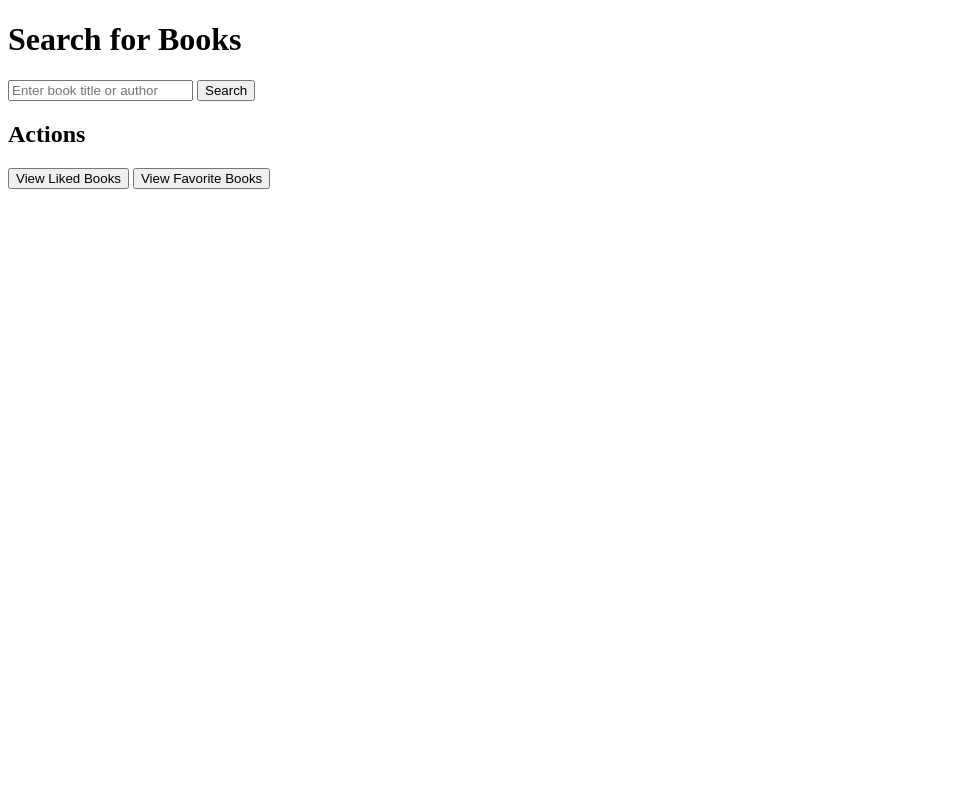
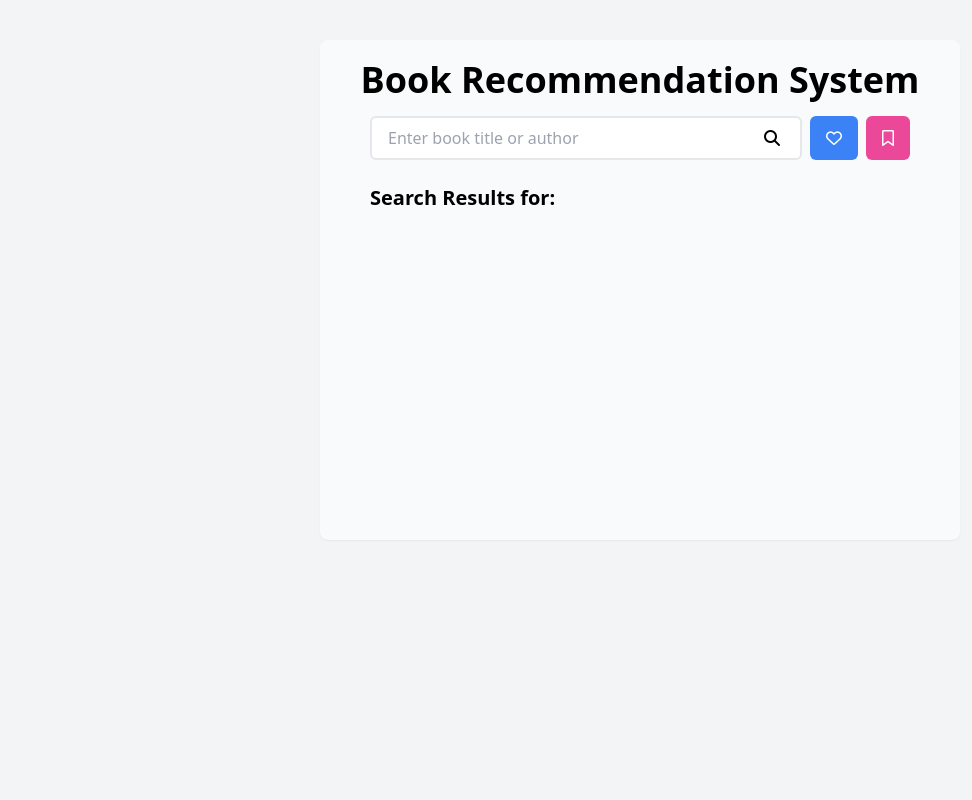
Before and after one commit to BhavishyaMaheshwari/bookrecommender, a Flask app: page / in a window 1280 px wide. Shown: the whole page, without its empty margins (0-972 px from the left). Run offline with Flask 3, Linux system fonts and the light colour scheme; some libraries are stand-ins or nearby versions.

Commit message:
improved the frontend
designed the front end and integrated the search feature

```diff
--- a/app.py
+++ b/app.py
@@ -22,7 +22,7 @@ def search_books(query):
     params = {
         'q': query,
         'key': GOOGLE_BOOKS_API_KEY,
-        'maxResults': 5
+        'maxResults': 10
     }
     response = requests.get(url, params=params)
     return response.json()
@@ -79,6 +79,12 @@ def favorite_books():
             favorite_books_data.append(book_data['items'][0])  # Add the first item if found
     return jsonify({"favorite_books": favorite_books_data})
 
+@app.after_request
+def after_request(response):
+    response.headers["Cache-Control"] = "no-store, max-age=0"
+    return response
+
+
 # Run the app
 if __name__ == "__main__":
     app.run(debug=True)
--- a/templates/index.html
+++ b/templates/index.html
@@ -3,9 +3,32 @@
 <head>
     <meta charset="UTF-8">
     <title>Book Recommendation System</title>
+    <script src="https://cdn.tailwindcss.com"></script>
+    <script src="https://kit.fontawesome.com/89a66043fb.js" crossorigin="anonymous"></script>
 </head>
 <body>
-    <h1>Search for Books</h1>
+    <div class="w-screen h-screen bg-gray-100 py-10">
+        <div class="relative w-1/2 m-auto min-h-[500px] bg-gray-50 p-5 rounded-lg shadow-sm">
+            <h1 class="text-center text-4xl font-bold">Book Recommendation System</h1>
+
+            <div class="flex justify-center mt-4 w-[90%] m-auto gap-2">
+                <form id="searchBar" class="flex border-2 border-gray-200 bg-white w-full rounded-md">
+                    <input type="text" id="query" placeholder="Enter book title or author" class="p-2 px-4 rounded-md flex-1 focus:outline-none focus:border-blue-500" required>
+                    <button type="submit" class="flex items-center justify-center rounedd-md bg-white px-4 py-2 mx-1"><i class="fa fa-search" aria-hidden="true"></i></button>
+                </form>
+                <button class="flex items-center justify-between gap-2 bg-blue-500 text-white px-4 py-2 rounded-md hover:bg-blue-600" ><i class="fa fa-heart-o" aria-hidden="true"></i></button>
+                <button class="flex items-center justify-between gap-2 bg-pink-500 text-white px-4 py-2 rounded-md hover:bg-pink-600" ><i class="fa fa-bookmark-o" aria-hidden="true"></i></button>
+
+            </div>
+
+            <div id="results" class="relative mt-4 w-[90%]  m-auto">
+                <h1 id="searchText" class="text-xl font-bold mb-2 mt-6">Search Results for: </h1>
+                <ul id="result-box" class="max-h-[70vh] overflow-auto">
+                </ul>
+            </div>
+        </div>
+    </div>
+    <!-- <h1>Search for Books</h1>
     <form id="searchForm">
         <input type="text" id="query" placeholder="Enter book title or author" required>
         <button type="submit">Search</button>
@@ -17,112 +40,143 @@
 
     <div id="results"></div>
     <div id="likedBooks"></div>
-    <div id="favoriteBooks"></div>
+    <div id="favoriteBooks"></div> -->
 
     <script>
         // Function to handle search form submission
-        document.getElementById('searchForm').addEventListener('submit', async function(event) {
+        document.querySelector('#searchBar').addEventListener('submit', async function(event) {
             event.preventDefault();
             const query = document.getElementById('query').value;
+            document.querySelector("#searchText").innerHTML = `Search Results for: ${query}`;
             const response = await fetch(`/search?query=${query}`);
             const data = await response.json();
+            console.log(data);
+
             displayResults(data);
         });
 
         // Function to display search results
         function displayResults(data) {
-            const resultsDiv = document.getElementById('results');
-            resultsDiv.innerHTML = '';
+            const resultBox = document.querySelector('#result-box');
+            resultBox.innerHTML = '';
             if (data.items) {
-                data.items.forEach(book => {
-                    const bookDiv = document.createElement('div');
-                    bookDiv.innerHTML = `
-                        <h3>${book.volumeInfo.title}</h3>
-                        <p>Author: ${book.volumeInfo.authors ? book.volumeInfo.authors.join(', ') : 'N/A'}</p>
-                        <p>Liked: ${book.liked ? 'Yes' : 'No'}</p>
-                        <p>Favorite: ${book.favorite ? 'Yes' : 'No'}</p>
-                        <button onclick="likeBook('${book.id}')">${book.liked ? 'Unlike' : 'Like'}</button>
-                        <button onclick="favoriteBook('${book.id}')">${book.favorite ? 'Unfavorite' : 'Favorite'}</button>
-                    `;
-                    resultsDiv.appendChild(bookDiv);
-                });
+                data.items.forEach(({volumeInfo, accessInfo, id, liked, favorite}) => {
+                    const bookItem = document.createElement('li')
+                    bookItem.setAttribute('class', 'my-2')
+                    bookItem.innerHTML = `
+                            <div class="flex border-b-2 py-2">
+                                <img class="w-[180px] h-[180px] object-contain" src="${volumeInfo.imageLinks.smallThumbnail}" alt="${volumeInfo.title}">
+                                <div class="flex flex-1 justify-start relative">
+                                    <div class="content flex-1 relative">
+                                        <h2 class="font-semibold text-[25px] leading-none text-wrap max-w-[80%]">${volumeInfo.title}</h2>
+                                        <p class="font-medium text-[15px] text-[#464646] mb-2">${
+                                            volumeInfo.authors.join(', ')
+                                            }</p>
+                                        <div class="flex gap-1  flex-wrap">
+                                            ${
+                                                volumeInfo['categories'] ?
+                                                    volumeInfo.categories.map(category => `<span class="bg-pink-500 rounded-[10pc] px-[9px] py-[2px] text-[13px] text-white">${category}</span>`)
+                                                    : `<span class="bg-red-500 rounded-[10pc] px-[9px] py-[2px] text-[13px] text-white">No Category Found</span>`
+
+                                            }
+                                        </div>
+                                        <p class="text-[15px] mt-2">${volumeInfo.description ? volumeInfo.description.slice(0, 150) + '...' : "No Description"}</p>
+                                        <div class="flex gap-2 mt-2">
+                                            <button class="flex items-center gap-2 bg-blue-500 px-4 py-2 text-white rounded-md hover:bg-blue-600" ><i class="fa fa-heart-o" aria-hidden="true"></i>Like</button>
+                                            <button class="flex items-center gap-2 bg-pink-500 px-4 py-2 text-white rounded-md hover:bg-pink-600" ><i class="fa fa-bookmark-o" aria-hidden="true"></i>Read Later</button>
+                                        </div>
+                                    </div>
+                                    <div class="absolute top-0 right-0 flex gap-2">
+                                        <a href="${accessInfo.webReaderLink}" target="_blank" rel="noopener noreferrer" class="flex items-center justify-center gap-2 bg-gray-200 w-[40px] h-[40px] text-white rounded-[50%] hover:bg-gray-300" >
+                                            <i class="fa-brands fa-google-play text-black"></i>
+                                        </a>
+                                        <a href="${volumeInfo.infoLink}" target="_blank" rel="noopener noreferrer" class="flex items-center justify-center gap-2 bg-gray-200 w-[40px] h-[40px] text-white rounded-[50%] hover:bg-gray-300" >
+                                            <i class="fa-solid fa-book text-black"></i>
+                                        </a>
+                                    </div>
+
+                                </div>
+                            </div>
+                    `
+                    resultBox.appendChild(bookItem)
+                })
             } else {
-                resultsDiv.innerHTML = '<p>No results found.</p>';
+                resultBox.innerHTML = '<p>No results found.</p>';
             }
         }
 
 
-        // Function to like a book
-        async function likeBook(bookId) {
-            await fetch('/like', {
-                method: 'POST',
-                headers: { 'Content-Type': 'application/json' },
-                body: JSON.stringify({ book_id: bookId })
-            });
-            alert('Book liked!');
-            // Refresh the results to show updated like status
-            const query = document.getElementById('query').value;
-            const response = await fetch(`/search?query=${query}`);
-            const data = await response.json();
-            displayResults(data);
-        }
+        // // Function to like a book
+        // async function likeBook(bookId) {
+        //     await fetch('/like', {
+        //         method: 'POST',
+        //         headers: { 'Content-Type': 'application/json' },
+        //         body: JSON.stringify({ book_id: bookId })
+        //     });
+        //     alert('Book liked!');
+        //     // Refresh the results to show updated like status
+        //     const query = document.getElementById('query').value;
+        //     const response = await fetch(`/search?query=${query}`);
+        //     const data = await response.json();
+        //     displayResults(data);
+        // }
 
-        // Function to favorite a book
-        async function favoriteBook(bookId) {
-            await fetch('/favorite', {
-                method: 'POST',
-                headers: { 'Content-Type': 'application/json' },
-                body: JSON.stringify({ book_id: bookId })
-            });
-            alert('Book added to favorites!');
-            // Refresh the results to show updated favorite status
-            const query = document.getElementById('query').value;
-            const response = await fetch(`/search?query=${query}`);
-            const data = await response.json();
-            displayResults(data);
-        }
+        // // Function to favorite a book
+        // async function favoriteBook(bookId) {
+        //     await fetch('/favorite', {
+        //         method: 'POST',
+        //         headers: { 'Content-Type': 'application/json' },
+        //         body: JSON.stringify({ book_id: bookId })
+        //     });
+        //     alert('Book added to favorites!');
+        //     // Refresh the results to show updated favorite status
+        //     const query = document.getElementById('query').value;
+        //     const response = await fetch(`/search?query=${query}`);
+        //     const data = await response.json();
+        //     displayResults(data);
+        // }
 
-        // Function to view liked books
-        async function viewLikedBooks() {
-            const response = await fetch('/liked_books');
-            const data = await response.json();
-            displayLikedBooks(data);
-        }
+        // // Function to view liked books
+        // async function viewLikedBooks() {
+        //     const response = await fetch('/liked_books');
+        //     const data = await response.json();
+        //     displayLikedBooks(data);
+        // }
 
-        // Function to display liked books
-        function displayLikedBooks(data) {
-            const likedBooksDiv = document.getElementById('likedBooks');
-            likedBooksDiv.innerHTML = '<h2>Liked Books</h2>';
-            data.liked_books.forEach(book => {
-                const bookDiv = document.createElement('div');
-                bookDiv.innerHTML = `
-                    <h3>${book.volumeInfo.title}</h3>
-                    <p>Author: ${book.volumeInfo.authors ? book.volumeInfo.authors.join(', ') : 'N/A'}</p>
-                `;
-                likedBooksDiv.appendChild(bookDiv);
-            });
-        }
+        // // Function to display liked books
+        // function displayLikedBooks(data) {
+        //     const likedBooksDiv = document.getElementById('likedBooks');
+        //     likedBooksDiv.innerHTML = '<h2>Liked Books</h2>';
+        //     data.liked_books.forEach(book => {
+        //         const bookDiv = document.createElement('div');
+        //         bookDiv.innerHTML = `
+        //             <h3>${book.volumeInfo.title}</h3>
+        //             <p>Author: ${book.volumeInfo.authors ? book.volumeInfo.authors.join(', ') : 'N/A'}</p>
+        //         `;
+        //         likedBooksDiv.appendChild(bookDiv);
+        //     });
+        // }
 
-        // Function to view favorite books
-        async function viewFavoriteBooks() {
-            const response = await fetch('/favorite_books');
-            const data = await response.json();
-            displayFavoriteBooks(data);
-        }
+        // // Function to view favorite books
+        // async function viewFavoriteBooks() {
+        //     const response = await fetch('/favorite_books');
+        //     const data = await response.json();
+        //     displayFavoriteBooks(data);
+        // }
 
-        // Function to display favorite books
-        function displayFavoriteBooks(data) {
-            const favoriteBooksDiv = document.getElementById('favoriteBooks');
-            favoriteBooksDiv.innerHTML = '<h2>Favorite Books</h2>';
-            data.favorite_books.forEach(book => {
-                const bookDiv = document.createElement('div');
-                bookDiv.innerHTML = `
-                    <h3>${book.volumeInfo.title}</h3>
-                    <p>Author: ${book.volumeInfo.authors ? book.volumeInfo.authors.join(', ') : 'N/A'}</p>
-                `;
-                favoriteBooksDiv.appendChild(bookDiv);
-            });
-        }
+        // // Function to display favorite books
+        // function displayFavoriteBooks(data) {
+        //     const favoriteBooksDiv = document.getElementById('favoriteBooks');
+        //     favoriteBooksDiv.innerHTML = '<h2>Favorite Books</h2>';
+        //     data.favorite_books.forEach(book => {
+        //         const bookDiv = document.createElement('div');
+        //         bookDiv.innerHTML = `
+        //             <h3>${book.volumeInfo.title}</h3>
+        //             <p>Author: ${book.volumeInfo.authors ? book.volumeInfo.authors.join(', ') : 'N/A'}</p>
+        //         `;
+        //         favoriteBooksDiv.appendChild(bookDiv);
+        //     });
+        // }
     </script>
 </body>
 </html>
```
